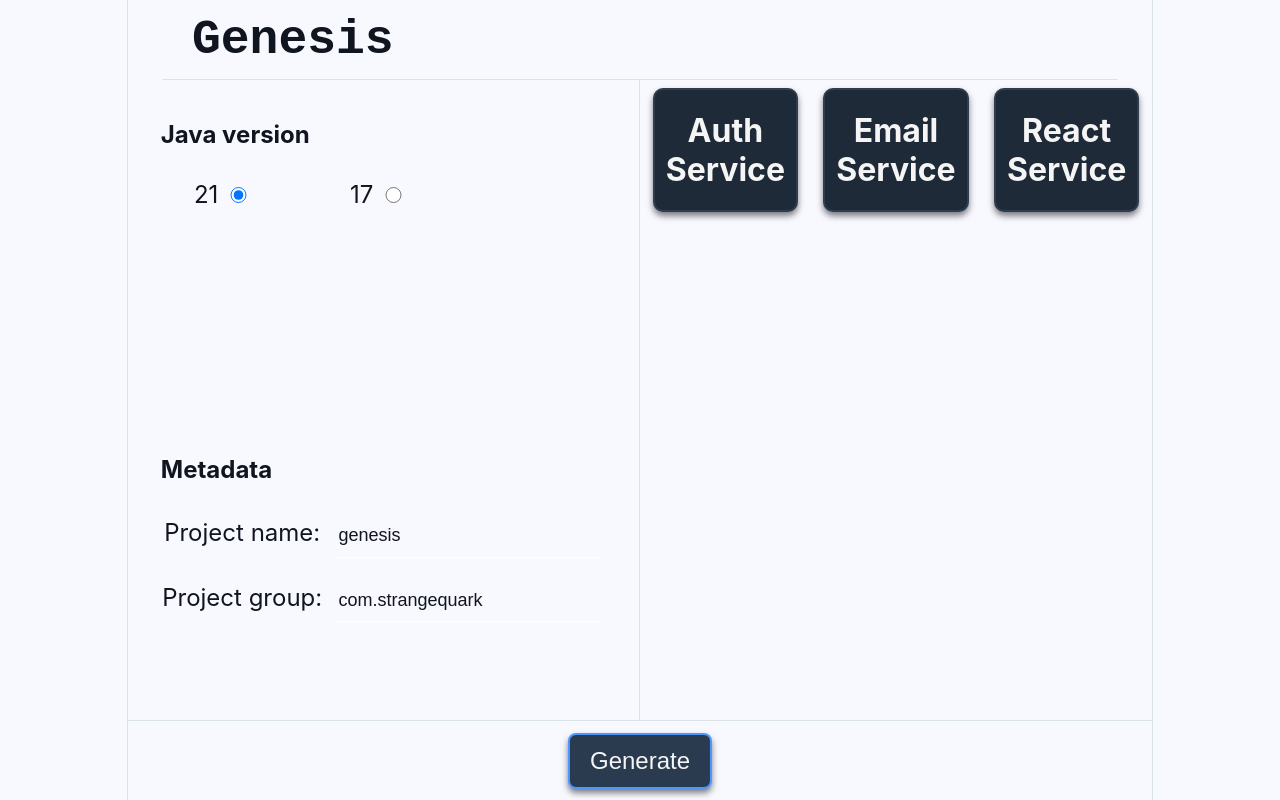
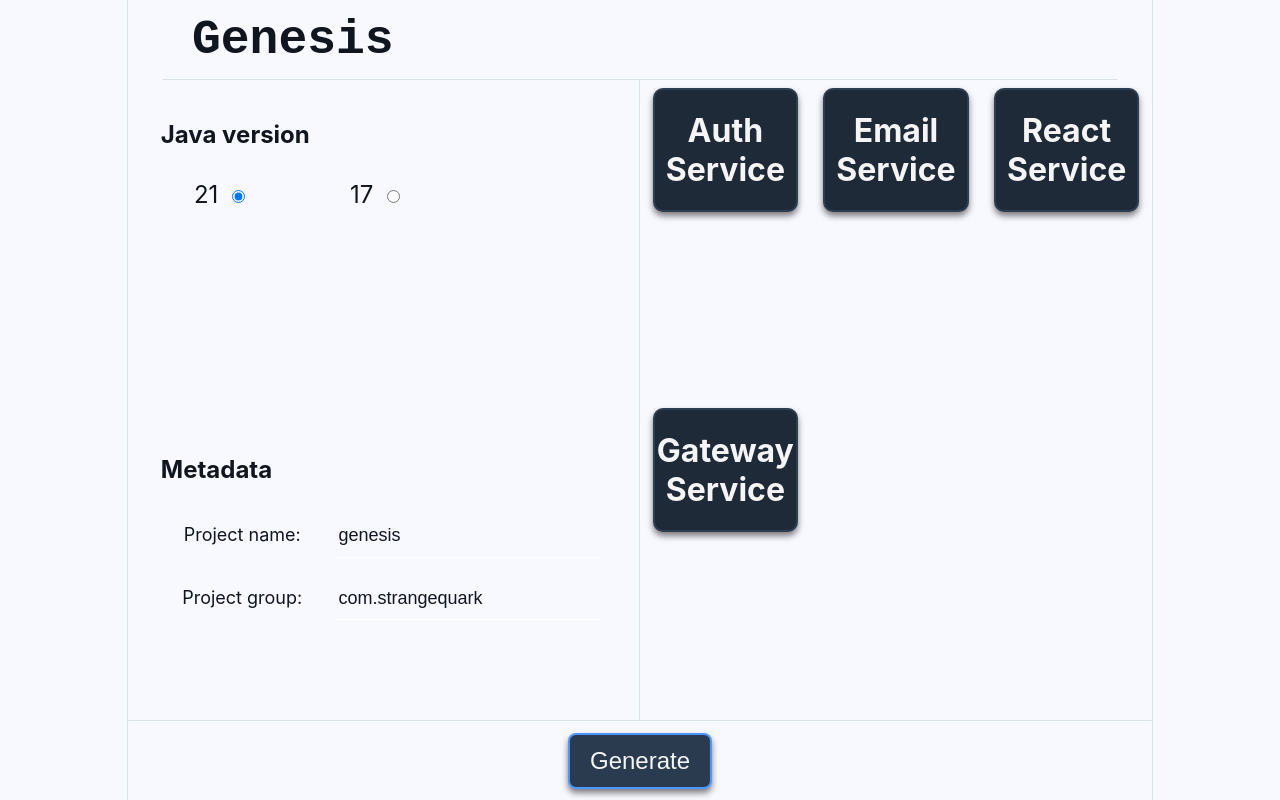
Before and after one commit to StrangeQuark/msinit, a React (Create React App) app in the folder reactservice/: page / in a window 1280 px wide. Built offline with nearby package versions, Linux system fonts and the light colour scheme.

Commit message:
More CSS changes

```diff
--- a/reactservice/src/components/css/ConfigurationContainer.css
+++ b/reactservice/src/components/css/ConfigurationContainer.css
@@ -24,14 +24,13 @@
 
 .topConfigDiv input {
     width: 20%;
-    height: 2vh;
 }
 
 .bottomConfigDiv label {
     padding-bottom: 4vh;
     display: inline-block;
     text-align: center;
-    font-size: x-large;
+    font-size: large;
     width: 40%;
 }
 
--- a/reactservice/src/pages/Home.js
+++ b/reactservice/src/pages/Home.js
@@ -11,7 +11,8 @@ const Home = () => {
     const[items, setItems] = useState([
         { name: "Auth Service", isSelected: false, repo: "authservice", branch: "main" },
         { name: "Email Service", isSelected: false, repo: "emailservice", branch: "main" },
-        { name: "React Service", isSelected: false, repo: "reactservice", branch: "main" }
+        { name: "React Service", isSelected: false, repo: "reactservice", branch: "main" },
+        { name: "Gateway Service", isSelected: false, repo: "gatewayservice", branch: "main" }
     ])
 
     const toggleItem = (index) => {
```
